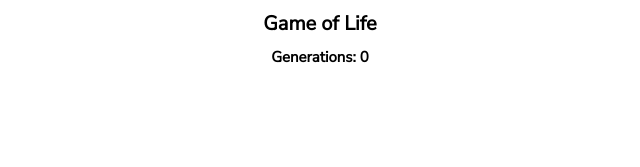
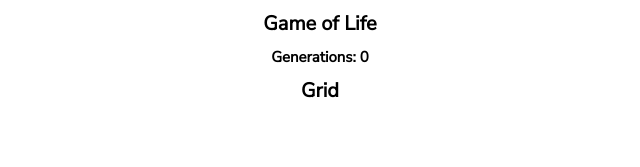
Before and after one commit to alanblee/game_of_life, a React (Create React App) app: page / in a window 1280 px wide. Shown: the top 167 px of the page, without its empty margins (320-960 px from the left). Built offline with nearby package versions, Linux system fonts and the light colour scheme; a web font is replaced by a local one.

Commit message:
setting up state for grid

```diff
--- a/src/App.jsx
+++ b/src/App.jsx
@@ -1,13 +1,20 @@
-import React from "react";
+import React, { useEffect, useState } from "react";
 import { connect } from "react-redux";
 import { compose } from "redux";
+import Grid from "./components/grid/grid";
 import "./App.scss";
 
 const App = (generations) => {
+  const [speed, setSpeed] = useState(100);
+  const [rows, setRows] = useState(30);
+  const [cols, setCols] = useState(50);
+
+  useEffect(() => {}, []);
   return (
     <div className="">
       <h1>Game of Life</h1>
       <h2>Generations: {generations.generations} </h2>
+      <Grid />
     </div>
   );
 };
--- a/src/components/grid/grid.jsx
+++ b/src/components/grid/grid.jsx
@@ -1 +1,9 @@
 import React, { useState } from "react";
+import { connect } from "react-redux";
+import { compose } from "redux";
+
+const Grid = () => {
+  return <h1>Grid</h1>;
+};
+
+export default compose(connect(null, null))(Grid);
```
